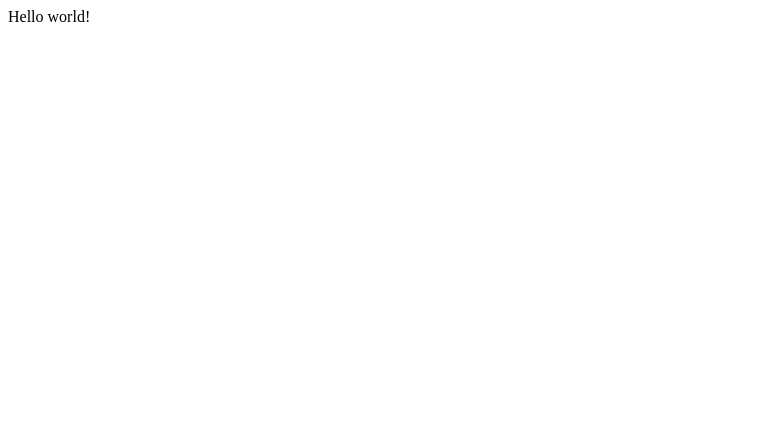
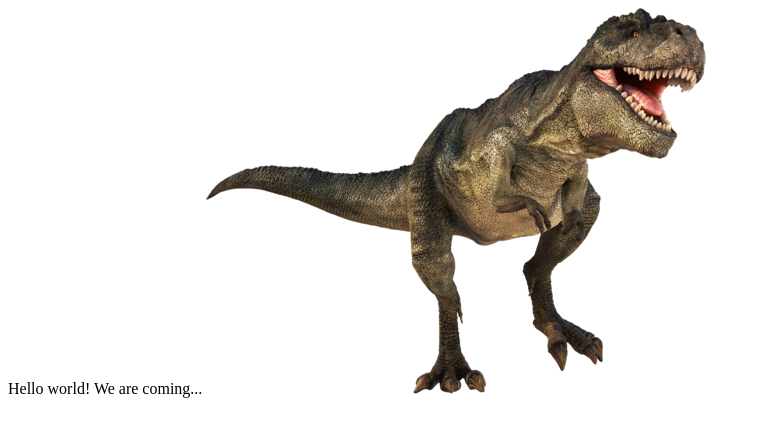
Before and after one commit to emanulia/explorers, a plain HTML site: page index.html in a window 1280 px wide. Shown: the whole page, without its empty margins (0-761 px from the left). Drawn offline with Linux system fonts and the light colour scheme.

Commit message:
second commit

```diff
--- a/index.html
+++ b/index.html
@@ -1,3 +1,4 @@
 <html>
-Hello world!
+Hello world! We are coming...
+<img src="trex.png">
 </html>
```
Also changed, not shown: CNAME.txt (deleted), trex.png (added).
